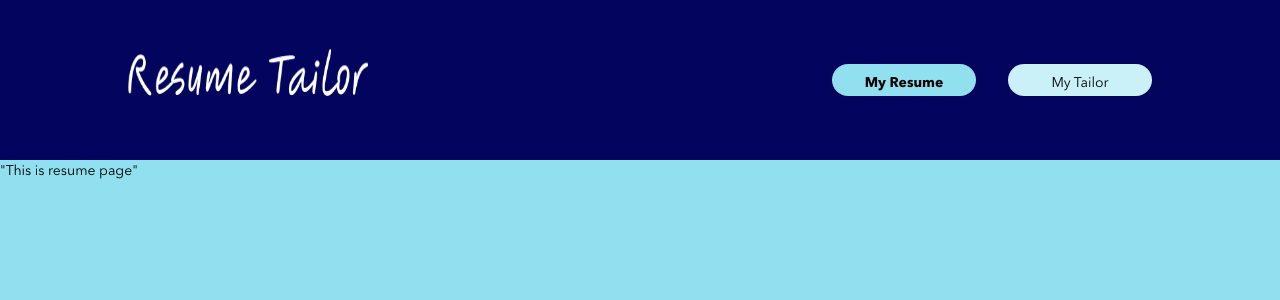
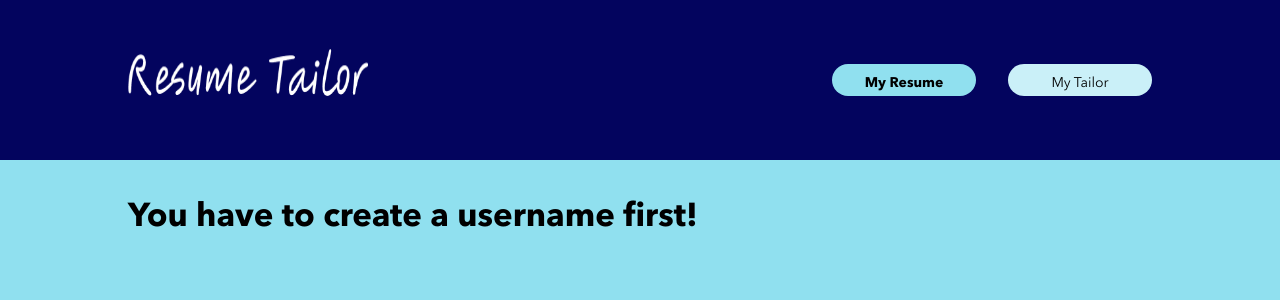
Before and after one commit to HuanLi1008/resume_tailor_client, a React (Create React App) app: page /resume in a window 1280 px wide. Shown: the top 300 px of the page. Built offline with nearby package versions, Linux system fonts and the light colour scheme.

Commit message:
check if user created username from resume page

```diff
--- a/src/pages/ResumePage/ResumePage.js
+++ b/src/pages/ResumePage/ResumePage.js
@@ -1,5 +1,13 @@
-
+import "./ResumePage.scss";
 export default function ResumePage(){
+    const user_id = localStorage.getItem("user_id");
+    if(user_id === null){
+        return(
+            <section>
+                <h1>You have to create a username first!</h1>
+            </section>
+        )
+    }
     return(
         <main>
             "This is resume page"
```
